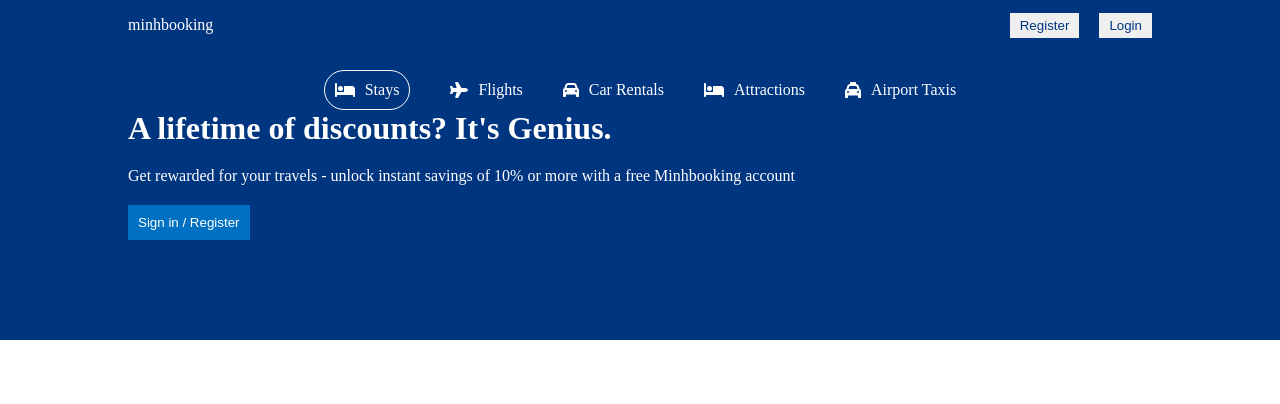
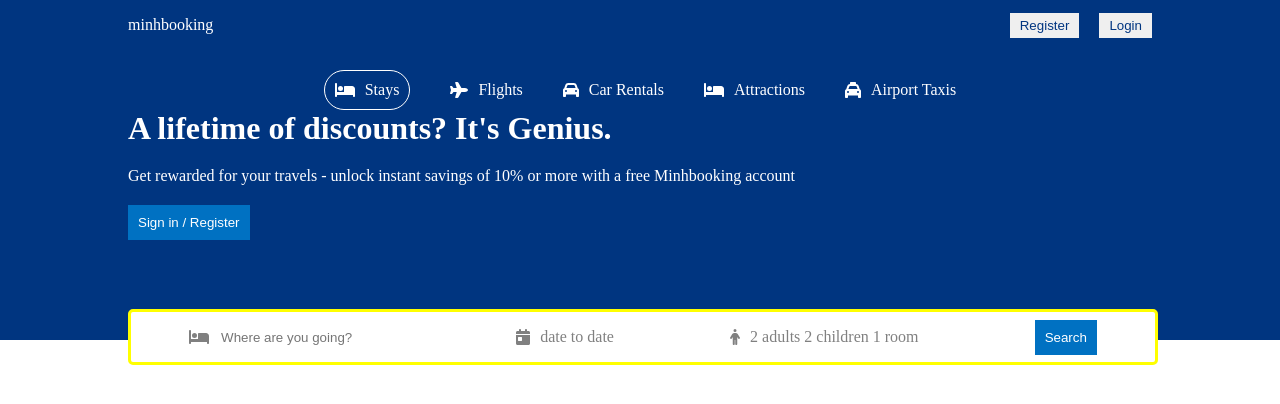
Before and after one commit to 2mnguyen1/HotelBookingApp, a React (Create React App) app in the folder client/: page / in a window 1280 px wide. Shown: the top 404 px of the page. Built offline with nearby package versions, Linux system fonts and the light colour scheme.

Commit message:
adding search bar

```diff
--- a/client/package.json
+++ b/client/package.json
@@ -11,6 +11,7 @@
     "@testing-library/react": "^13.3.0",
     "@testing-library/user-event": "^13.5.0",
     "react": "^18.2.0",
+    "react-date-range": "^1.4.0",
     "react-dom": "^18.2.0",
     "react-router-dom": "^6.3.0",
     "react-scripts": "5.0.1",
--- a/client/src/components/header/Header.jsx
+++ b/client/src/components/header/Header.jsx
@@ -1,6 +1,13 @@
 import "./header.css";
 import { FontAwesomeIcon } from "@fortawesome/react-fontawesome";
-import { faBed,faCar,faPlane, faTaxi } from "@fortawesome/free-solid-svg-icons";
+import {
+    faBed,
+    faCalendarDay,
+    faCar,
+    faPerson,
+    faPlane,
+    faTaxi,
+} from "@fortawesome/free-solid-svg-icons";
 export default function Header() {
     return (
         <div className="header">
@@ -27,11 +34,41 @@ export default function Header() {
                         <span>Airport Taxis</span>
                     </div>
                 </div>
-                <h1 className="header-title">A lifetime of discounts? It's Genius.</h1>
+                <h1 className="header-title">
+                    A lifetime of discounts? It's Genius.
+                </h1>
                 <p className="header-discription">
-                    Get rewarded for your travels - unlock instant savings of 10% or more with a free Minhbooking account
+                    Get rewarded for your travels - unlock instant savings of
+                    10% or more with a free Minhbooking account
                 </p>
                 <button className="header-button">Sign in / Register</button>
+                <div className="header-search">
+                    <div className="header-search-items">
+                        <FontAwesomeIcon icon={faBed} className="header-icon" />
+                        <input
+                            type="text"
+                            placeholder="Where are you going?"
+                            className="header-search-input"
+                        ></input>
+                    </div>
+                    <div className="header-search-items">
+                        <FontAwesomeIcon
+                            icon={faCalendarDay}
+                            className="header-icon"
+                        />
+                        <span className="header-search-text">date to date</span>
+                    </div>
+                    <div className="header-search-items">
+                        <FontAwesomeIcon
+                            icon={faPerson}
+                            className="header-icon"
+                        />
+                        <span className="header-search-text">2 adults 2 children 1 room</span>
+                    </div>
+                    <div className="header-search-items">
+                        <button className="header-button">Search</button>
+                    </div>
+                </div>
             </div>
         </div>
     );
--- a/client/src/components/header/header.css
+++ b/client/src/components/header/header.css
@@ -3,6 +3,7 @@
     color: white;
     display: flex;
     justify-content: center;
+    position: relative;
 }
 
 .header-container {
@@ -39,3 +40,34 @@
     padding: 10px;
     cursor: pointer;
 }
+
+.header-search {
+    height: 30px;
+    background-color: white;
+    border: 3px solid yellow;
+    display: flex;
+    align-items: center;
+    justify-content: space-around;
+    padding: 10px 0px;
+    border-radius: 5px;
+    position: absolute;
+    bottom: -25px;
+    width: 100%;
+    max-width: 1024px;
+}
+.header-icon {
+    color: grey;
+}
+
+.header-search-items {
+    display: flex;
+    align-items: center;
+    gap: 10px;
+}
+.header-search-input {
+    border: none;
+    outline: none;
+}
+.header-search-text {
+    color: grey;
+}
```
Also changed, not shown: 1 other file (tests, documents, lock files or other folders).
